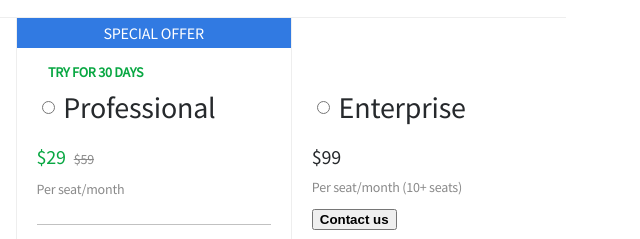
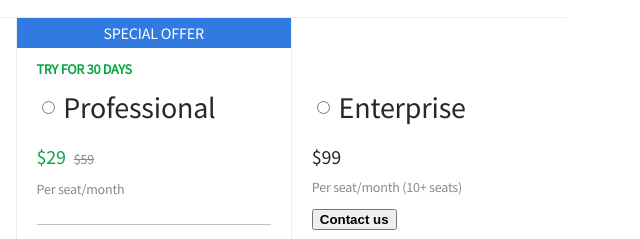
Before and after one commit to madgb/payment-module, a website: page index.html in a window 1280 px wide. Shown: the part 254-493 px from the top of the page, 624-1264 px from the left. Drawn offline with Linux system fonts and the light colour scheme.

Commit message:
Complete design v5

```diff
--- a/css/style.scss
+++ b/css/style.scss
@@ -195,15 +195,14 @@ main {
                 text-align: center;
             }
 
-            .special-offer>span::after {
-                content: 'TRY FOR 30 DAYS';
-                color: #08A742;
-                position: absolute;
-                width: 100%;
-                left: -2.9rem;
+
+            .special-offer-content {
+                text-transform: uppercase;
+                color: #08a742;
+                top: 1.8rem;
                 font-size: 0.7rem;
-                top: 1.7rem;
                 font-weight: 900;
+                left: 1rem;
             }
 
             .contact {
--- a/index.html
+++ b/index.html
@@ -84,8 +84,9 @@
                         </div>
                         <div class="col professional relative">
                             <div class="special-offer absolute">
-                                <span class="relative">special offer</span>
+                                <span>special offer</span>
                             </div>
+                            <span class="special-offer-content absolute">try for 30 days</span>
                             <header class="professional-header">
                                 <div class="input">
                                     <input type="radio" name="monthly-plans" class="radio" id="monthly-professional">
@@ -207,8 +208,9 @@
                         </div>
                         <div class="col professional annual-professional relative">
                             <div class="special-offer absolute">
-                                <span class="relative">special offer</span>
+                                <span>special offer</span>
                             </div>
+                            <span class="special-offer-content absolute">try for 30 days</span>
                             <header class="professional-header">
                                 <div class="input">
                                     <input type="radio" name="annually-plans" class="annual-radio" id="annually-professional">
```
Also changed, not shown: css/style.css.
